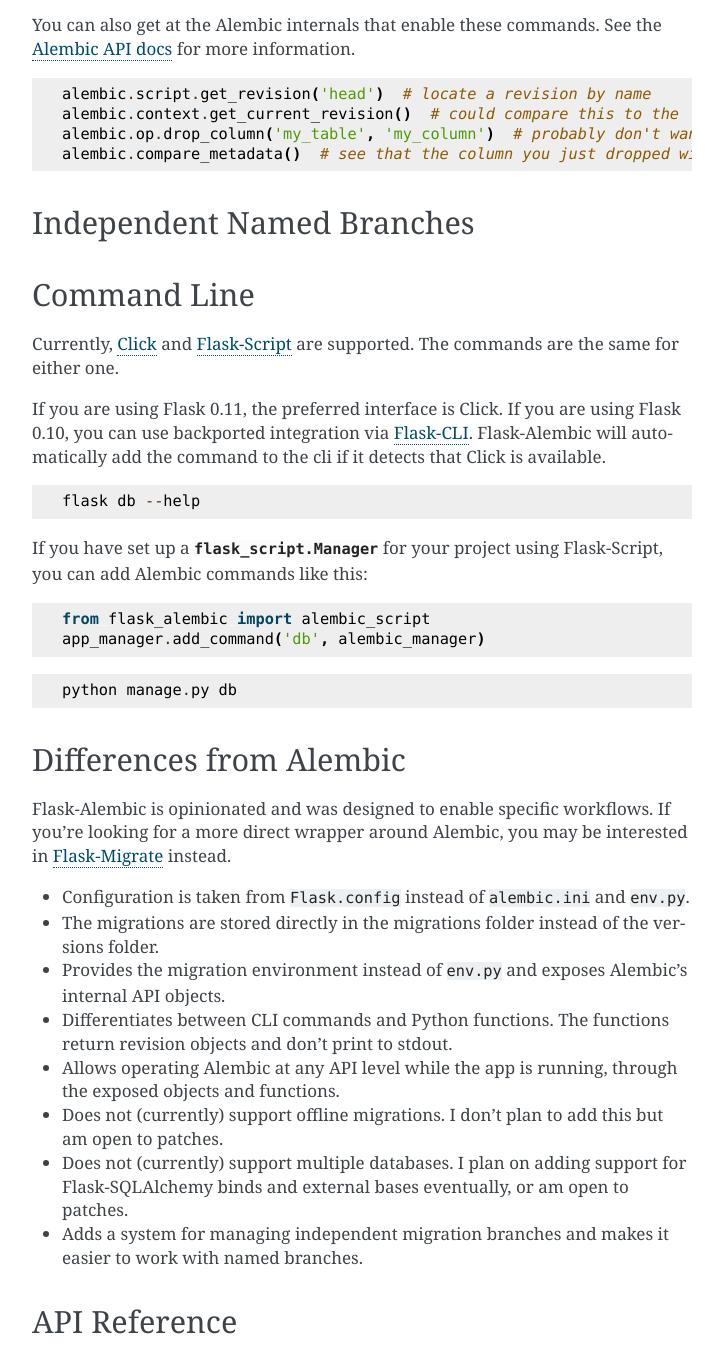
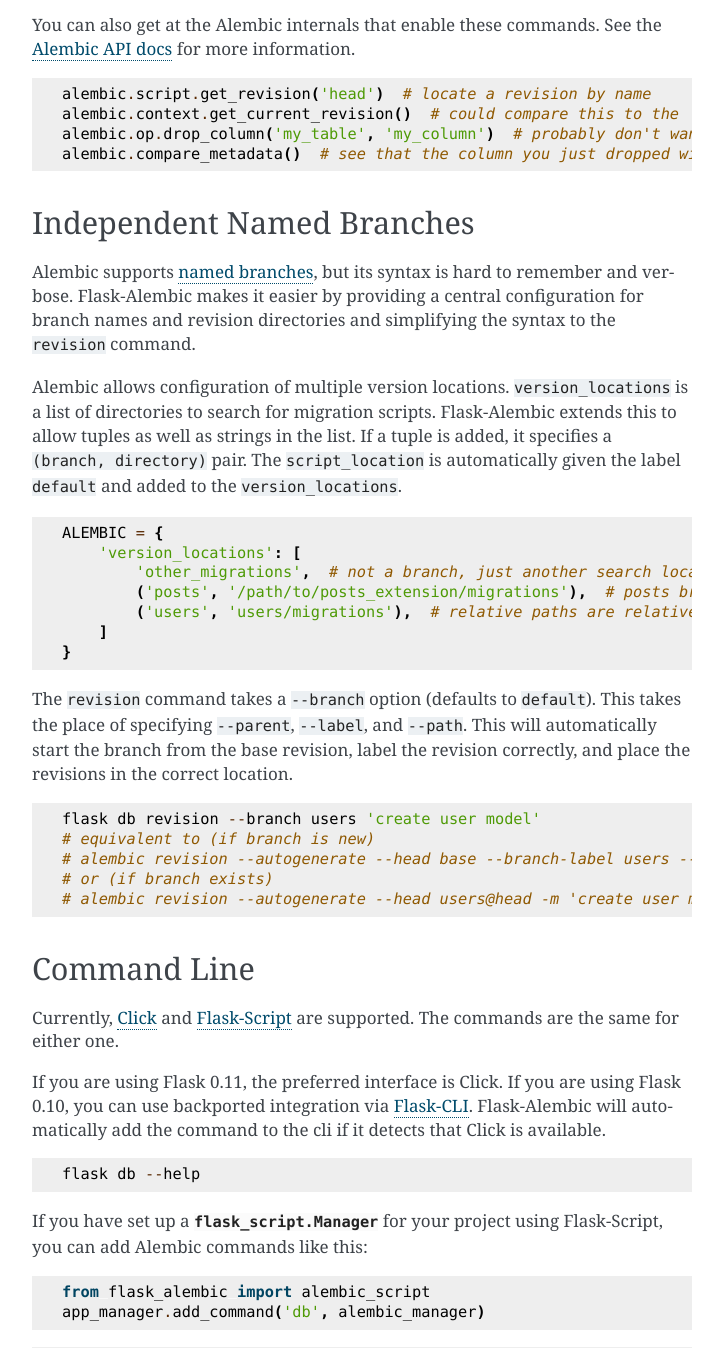
Before and after one commit to pallets-eco/flask-alembic, a Sphinx documentation site: the page built from docs/index.rst, in a window 1280 px wide and 1400 px high, scrolled down 1499 px, cut to the strip 0-1348 px from the top of the window. Shown: the whole strip, without its empty margins (388-1111 px from the left). Built offline with Sphinx 7.4.7, drawn with Linux system fonts in a browser that asks for light colours.

Commit message:
document named branch directory support

```diff
--- a/docs/index.rst
+++ b/docs/index.rst
@@ -69,7 +69,31 @@
 Independent Named Branches
 --------------------------
 
+Alembic supports `named branches`_, but its syntax is hard to remember and verbose.  Flask-Alembic
+makes it easier by providing a central configuration for branch names and revision directories and
+simplifying the syntax to the ``revision`` command.
 
+Alembic allows configuration of multiple version locations.  ``version_locations`` is a list of directories to search for migration scripts.  Flask-Alembic extends this to allow tuples as well
+as strings in the list.  If a tuple is added, it specifies a ``(branch, directory)`` pair.  The ``script_location`` is automatically given the label ``default`` and added to the ``version_locations``. ::
+
+    ALEMBIC = {
+        'version_locations': [
+            'other_migrations',  # not a branch, just another search location
+            ('posts', '/path/to/posts_extension/migrations'),  # posts branch migrations will be placed here
+            ('users', 'users/migrations'),  # relative paths are relative to the application root
+        ]
+    }
+
+The ``revision`` command takes a ``--branch`` option (defaults to ``default``).  This takes the place
+of specifying ``--parent``, ``--label``, and ``--path``.  This will automatically start the branch from the base revision, label the revision correctly, and place the revisions in the correct location. ::
+
+    flask db revision --branch users 'create user model'
+    # equivalent to (if branch is new)
+    # alembic revision --autogenerate --head base --branch-label users --version-path users/migrations -m 'create user model'
+    # or (if branch exists)
+    # alembic revision --autogenerate --head users@head -m 'create user model'
+
+.. _named branches: http://alembic.zzzcomputing.com/en/latest/branches.html#working-with-multiple-bases
 
 Command Line
 ------------
```
